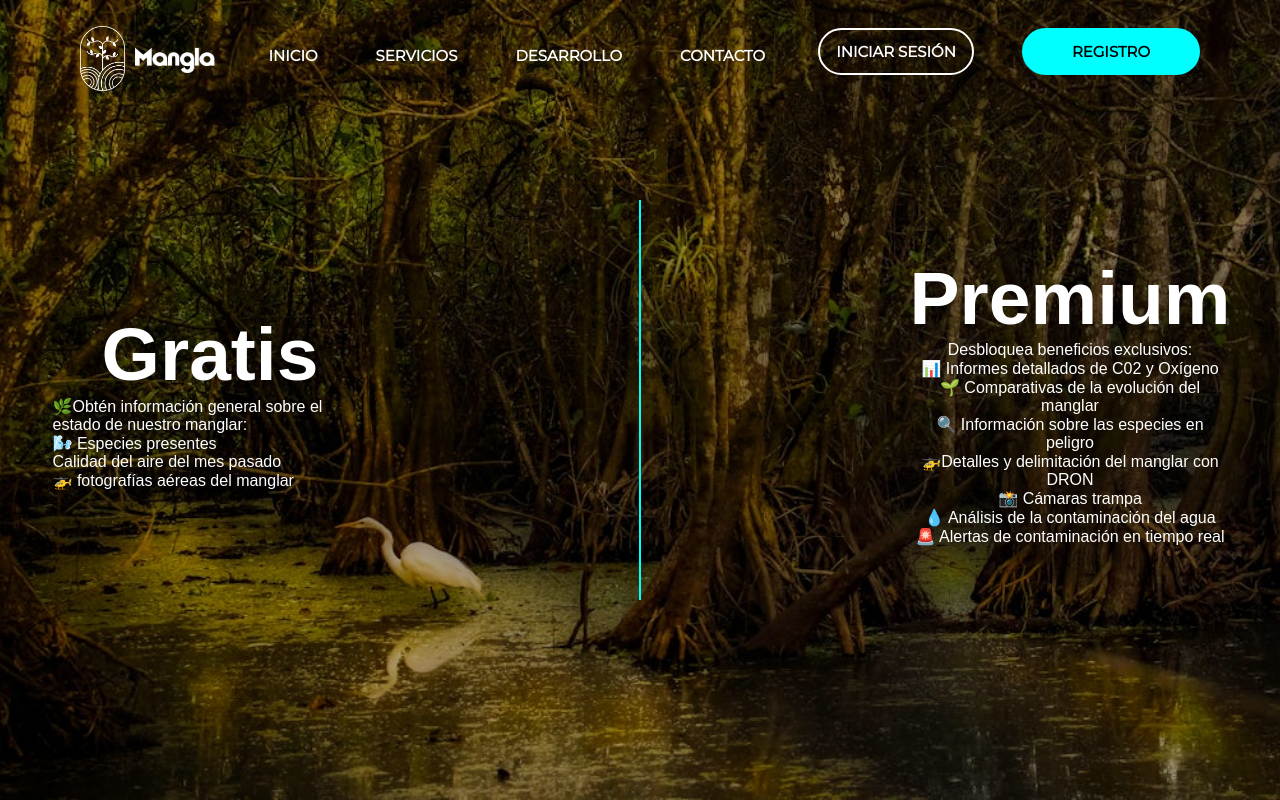
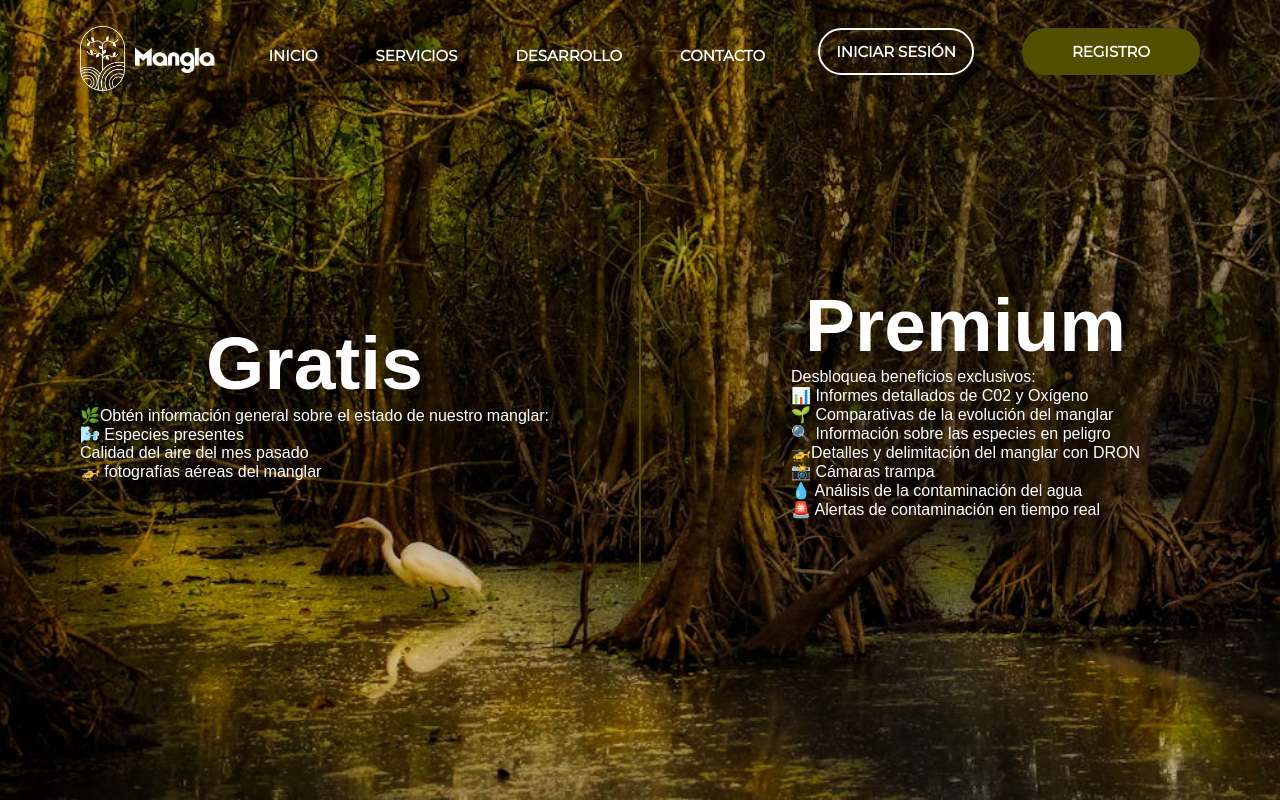
Before and after one commit to AlejandraMangla/Mangla, a plain HTML site: page assets/pages/servicios.html in a window 1280 px wide. Drawn offline with nearby package versions, Linux system fonts and the light colour scheme.

Commit message:
correción en visualización de parte 1 de servicios

```diff
--- a/assets/css/servicios.css
+++ b/assets/css/servicios.css
@@ -23,7 +23,7 @@
   background-repeat: no-repeat;
   position: relative;
   display: grid;
-  grid-template-columns: 1fr 1fr 1fr;
+  grid-template-columns: 1fr auto 1fr;
   align-items: center;
   gap: 10px;
   color: white;
@@ -39,7 +39,7 @@
   width: 100%;
   height: 100%;
   background-color: black;
-  opacity: 0.35;
+  opacity: 0.2;
   z-index: 1;
 }
 
@@ -55,7 +55,7 @@
 }
 
 .division {
-  width: 5%;
+  width: 2px;
   display: flex;
   flex-direction: column;
   justify-content: center;
@@ -86,12 +86,13 @@
   max-width: 30px;
 }
 
-.container_gratis p {
+.container_gratis p,
+.container_premium p {
   text-align: left;
 }
 
 .division {
   width: 2px;
   height: 50vh;
-  background-color: aqua;
+  background-color: rgb(80, 80, 00);
 }
--- a/assets/css/topbar.css
+++ b/assets/css/topbar.css
@@ -161,14 +161,14 @@ a {
 }
 
 .iniciar_sesion:hover {
-  color: black;
-  background-color: aqua;
+  color: white;
+  background-color: rgb(80, 80, 00);
   border: 2px solid transparent;
 }
 
 .registro {
-  color: black;
-  background-color: aqua;
+  color: white;
+  background-color: rgb(80, 80, 00);
   font-weight: var(--font-semi-bold);
   border: 1rem 0.5rem;
   padding: 0.75rem 3rem;
@@ -181,8 +181,8 @@ a {
 }
 
 .registro:hover {
-  color: aqua;
-  background-color: black;
+  color: rgb(80, 80, 00);
+  background-color: white;
   border-color: white;
 }
 
--- a/assets/pages/servicios.html
+++ b/assets/pages/servicios.html
@@ -11,7 +11,7 @@
       id="favicon"
       rel="icon"
       type="icon"
-      href="assets/images/Iconos/logo negro.ico"
+      href="../images/Iconos/logo negro.ico"
     />
     <!---REMIXICON-->
     <link
```
